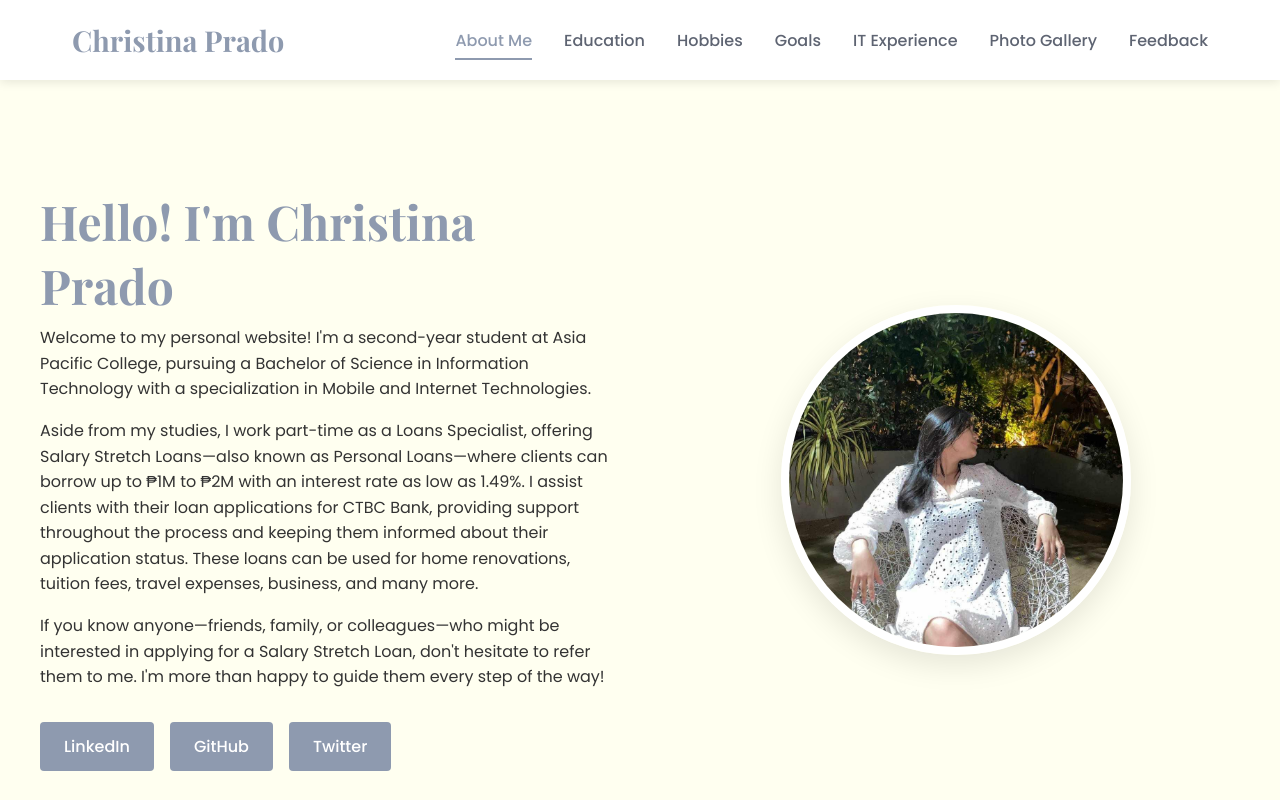
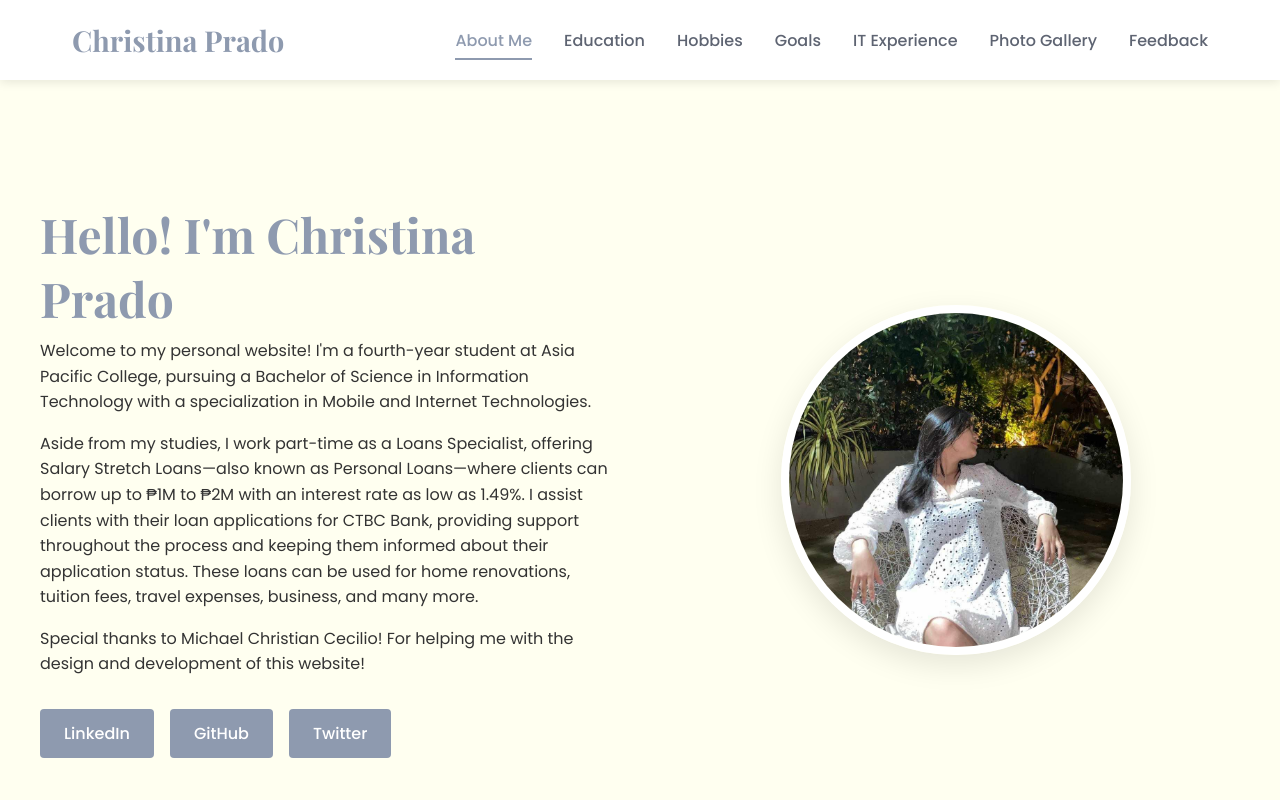
Before and after one commit to christinaprado/Prado_Finals_Webprog, a React (Vite) app in the folder Nichole1/: page / in a window 1280 px wide. Shown: the top 800 px of the page. Built offline with nearby package versions, Linux system fonts and the light colour scheme; no server answers; the database is empty.

Commit message:
Frontend: added special mention

```diff
--- a/Nichole1/src/components/AboutMe/index.jsx
+++ b/Nichole1/src/components/AboutMe/index.jsx
@@ -9,7 +9,7 @@ const AboutMe = () => {
         <div className="about-text">
           <h1>Hello! I'm Christina Prado</h1>
           <p>
-            Welcome to my personal website! I'm a second-year student at Asia Pacific College,
+            Welcome to my personal website! I'm a fourth-year student at Asia Pacific College,
             pursuing a Bachelor of Science in Information Technology with a specialization in
             Mobile and Internet Technologies.
           </p>
@@ -22,9 +22,8 @@ const AboutMe = () => {
             fees, travel expenses, business, and many more.
           </p>
           <p>
-            If you know anyone—friends, family, or colleagues—who might be interested in applying
-            for a Salary Stretch Loan, don't hesitate to refer them to me. I'm more than happy to
-            guide them every step of the way!
+            Special thanks to Michael Christian Cecilio! For helping me with the design and
+            development of this website!
           </p>
           <div className="social-links">
             <a href="#" className="social-link">LinkedIn</a>
```
